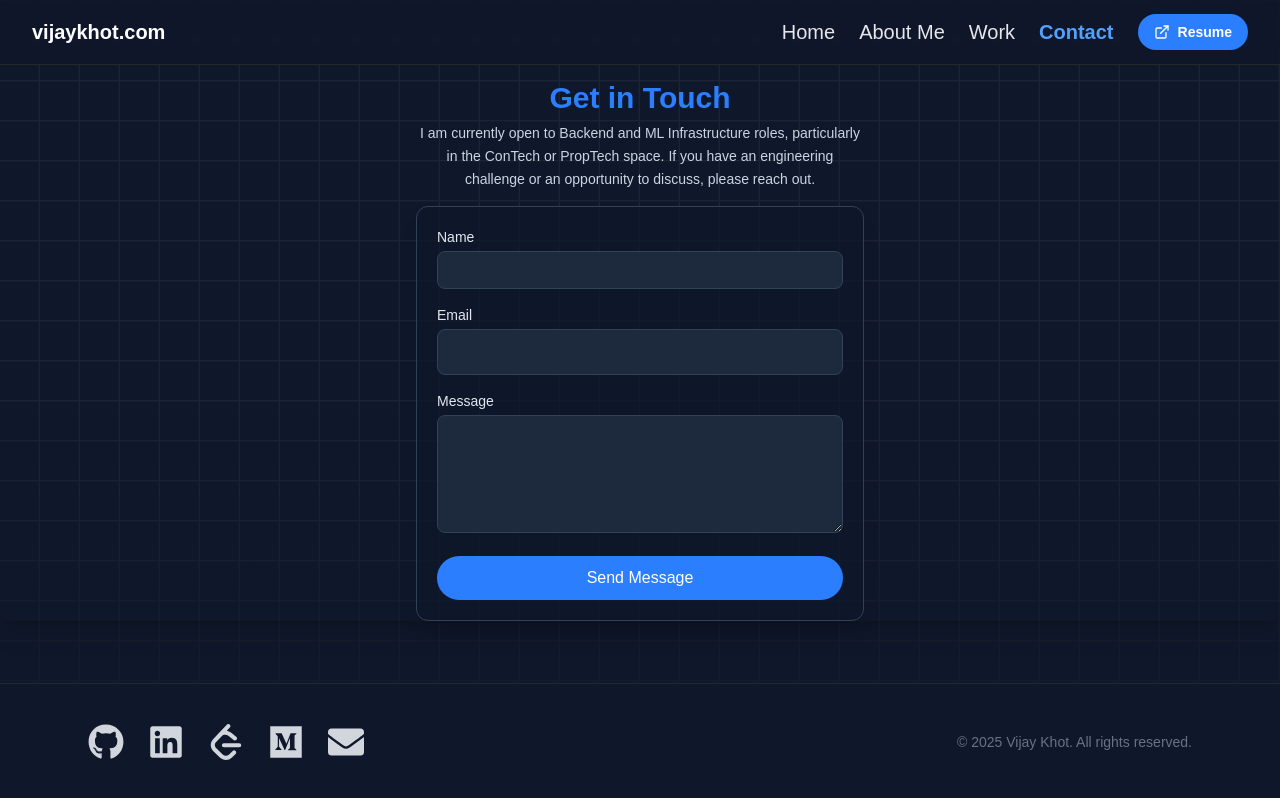
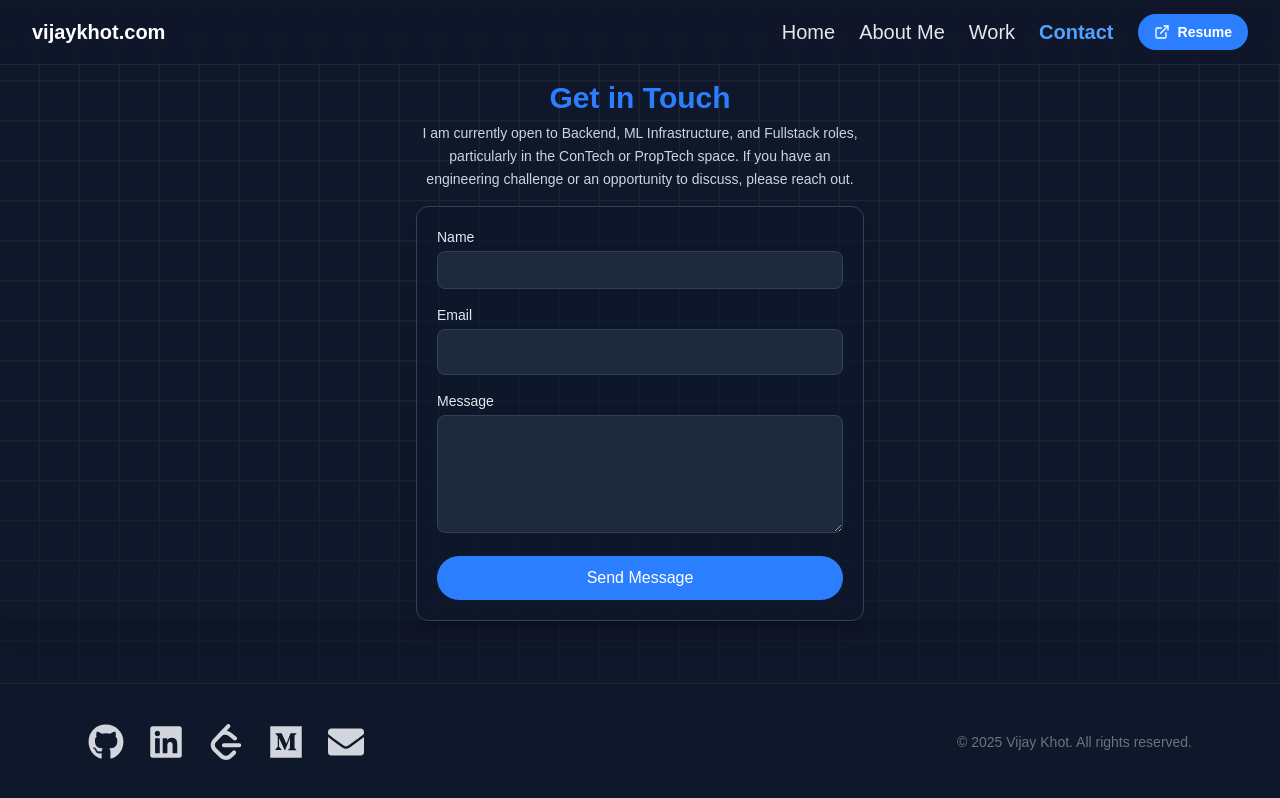
Before and after one commit to vijaybkhot/vijaykhot.dev, a Next.js app: page /contact in a window 1280 px wide. Built offline with nearby package versions, Linux system fonts and the light colour scheme.

Commit message:
feat(contact): update availability statement to include Fullstack roles

```diff
--- a/src/app/contact/page.tsx
+++ b/src/app/contact/page.tsx
@@ -48,8 +48,8 @@ export default function ContactPage() {
         </h1>
 
         <p className="mb-4 text-sm leading-relaxed text-center text-slate-300">
-          I am currently open to Backend and ML Infrastructure roles,
-          particularly in the ConTech or PropTech space. If you have an
+          I am currently open to Backend, ML Infrastructure, and Fullstack
+          roles, particularly in the ConTech or PropTech space. If you have an
           engineering challenge or an opportunity to discuss, please reach out.
         </p>
 
```
